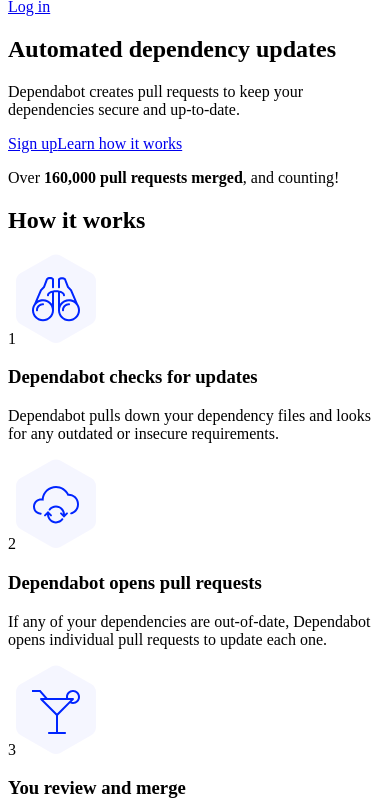
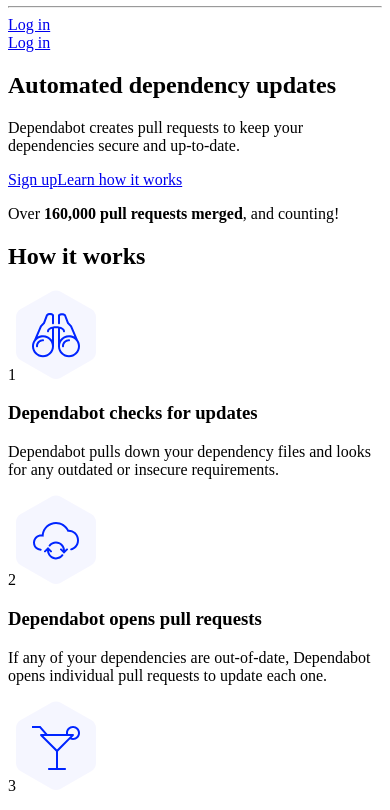
Before and after one commit to MarcelRaschke/website, a Gatsby site: page / in a window 390 px wide. Shown: the part 223-1033 px from the top of the page. Built offline with nearby package versions, Linux system fonts and the light colour scheme; Gatsby itself is replaced by a stand-in of ours.

Commit message:
Add login button on small screens

```diff
--- a/src/components/nav.js
+++ b/src/components/nav.js
@@ -70,6 +70,14 @@ export default class Nav extends React.Component {
               <a className="nav-item" href="/blog">
                 Blog
               </a>
+              <div className="small-screen-only">
+                <hr />
+                <a
+                  className="nav-item"
+                  href="//app.dependabot.com/auth/sign-in?immediate=true">
+                  Log in
+                </a>
+              </div>
             </div>
           </div>
         </div>
--- a/src/scss/nav.scss
+++ b/src/scss/nav.scss
@@ -58,6 +58,10 @@
     margin: 1.4rem 0;
   }
 
+  .nav-menu-container hr {
+    margin: 0;
+  }
+
   .nav-menu-wrapper {
     display: none;
   }
```
